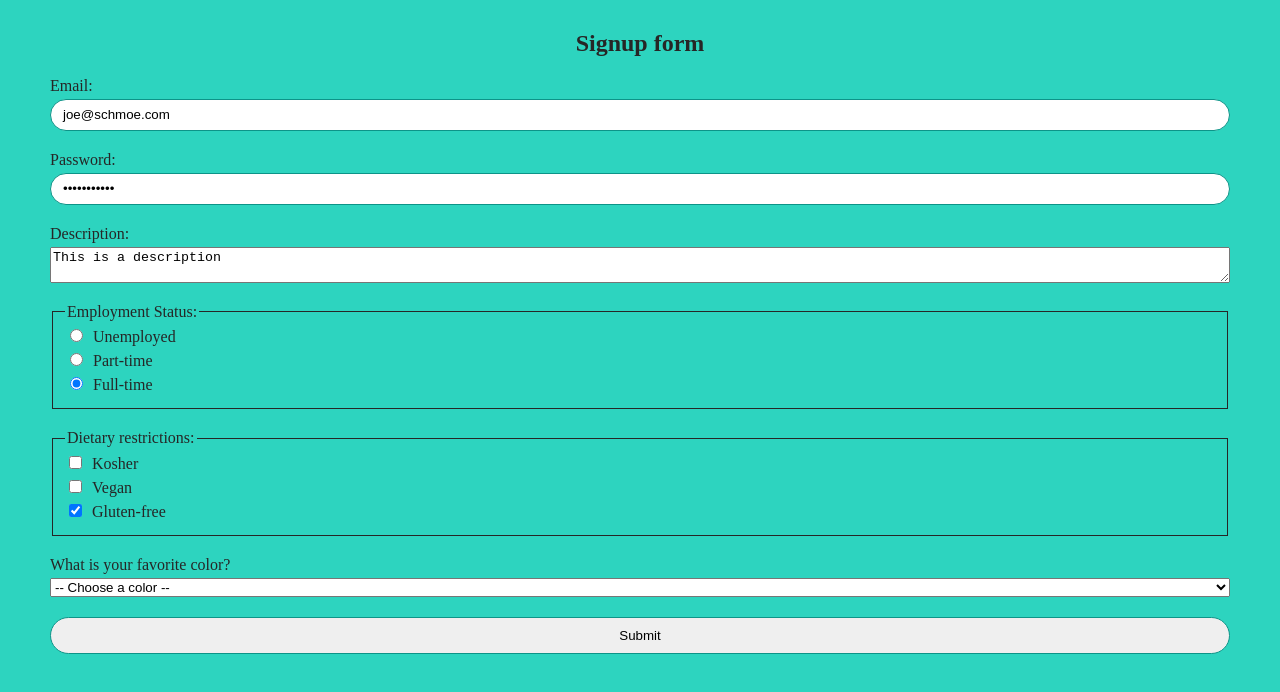
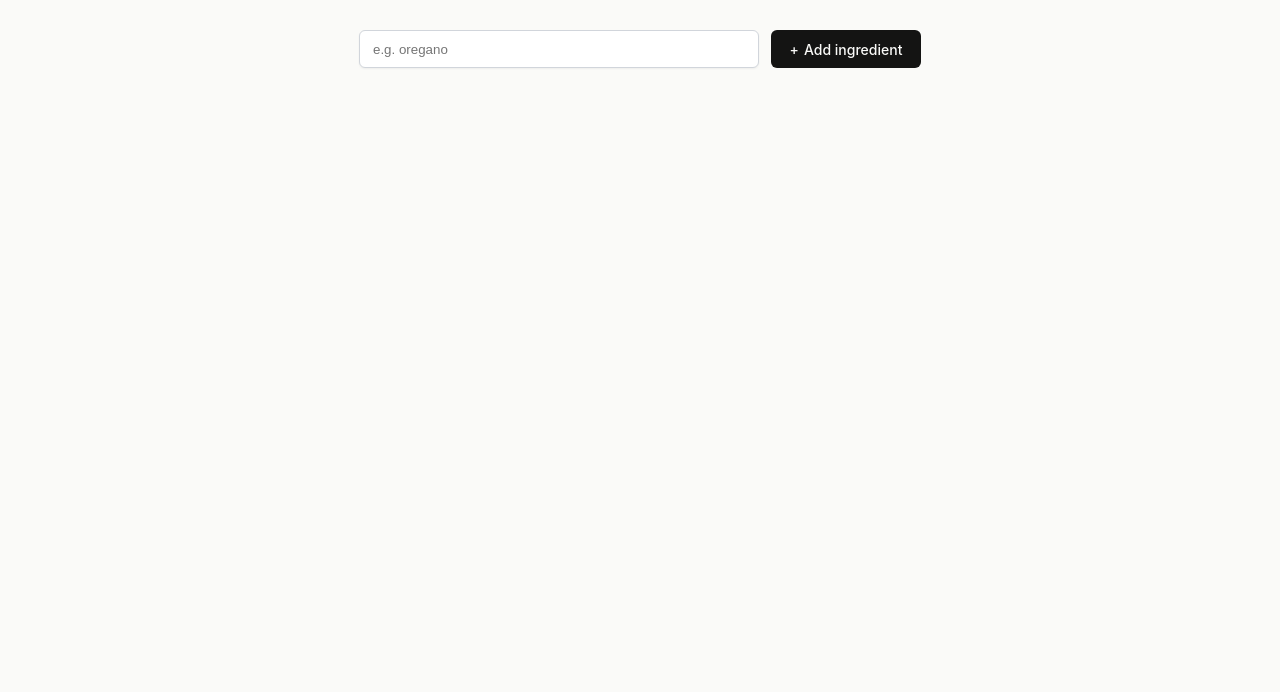
Before and after one commit to mourice-dev/Scrimba-app-typescript-React, a React (Vite) app: page / in a window 1280 px wide. Shown: the top 692 px of the page. Built offline with nearby package versions, Linux system fonts and the light colour scheme.

Commit message:
Update main components and styles

```diff
--- a/components/Mains.tsx
+++ b/components/Mains.tsx
@@ -1,31 +1,35 @@
 /** @format */
 
-import { useState } from "react";
-// import type { ReactFormState } from "react-dom/client";
+import React from "react";
 
-export default function Mains() {
-  const [ingredients, setIngredients] = useState<string[]>([]);
+export default function Main() {
+  const [ingredients, setIngredients] = React.useState<string[]>([]);
 
-  const ingredient = ingredients.map((item) => {
-    return <li key={item}>{item}</li>;
-  });
+  const ingredientsListItems = ingredients.map((ingredient) => (
+    <li key={ingredient}>{ingredient}</li>
+  ));
 
-  function submitHandler(event: React.FormEvent<HTMLFormElement>): void {
-    event.preventDefault();
-    const formData = new FormData(event.currentTarget);
-      const newIngredient = formData.get("ingredient");
-      if (typeof newIngredient === "string") {
-          setIngredients((previousIngredients) => [
-            ...previousIngredients,
-            newIngredient,
-          ]);
-      }
+  function addIngredient(formData: FormData): void {
+
+    const newIngredient = formData.get("ingredient");
+    if (typeof newIngredient === "string" && newIngredient.trim() !== "") {
+         setIngredients((prevIngredients) => [
+      ...prevIngredients,
+      newIngredient,
+    ]);
+    }
 
   }
 
+  /**
+   * Challenge:
+   * Using conditional rendering, only render the new <section> IF
+   * there are ingredients added to the list of ingredients.
+   */
+
   return (
     <main>
-      <form className='add-ingredient-form' onSubmit={submitHandler}>
+      <form action={addIngredient} className='add-ingredient-form'>
         <input
           type='text'
           placeholder='e.g. oregano'
@@ -34,7 +38,19 @@
         />
         <button>Add ingredient</button>
       </form>
-      <ul>{ingredient}</ul>
+     {ingredients.length > 0 && ( <section>
+        <h2>Ingredients on hand:</h2>
+        <ul className='ingredients-list' aria-live='polite'>
+          {ingredientsListItems}
+        </ul>
+        <div className='get-recipe-container'>
+          <div>
+            <h3>Ready for a recipe?</h3>
+            <p>Generate a recipe from your list of ingredients.</p>
+          </div>
+          <button>Get a recipe</button>
+        </div>
+      </section>)}
     </main>
   );
 }
--- a/src/main.tsx
+++ b/src/main.tsx
@@ -5,13 +5,13 @@
 import "./index.css";
 // import Header from "../components/Header";
 // import List from "../components/List";
-// import Mains from "../components/Mains";
-import User from "../components/User";
-import Forms from "../components/Forms";
+import Mains from "../components/Mains";
+// import User from "../components/User";
+// import Forms from "../components/Forms";
 
 createRoot(document.getElementById("root")!).render(
   <StrictMode>
 
-    < Forms />
+    < Mains />
   </StrictMode>,
 );
```
Also changed, not shown: src/index.css (+4 -4 lines).
